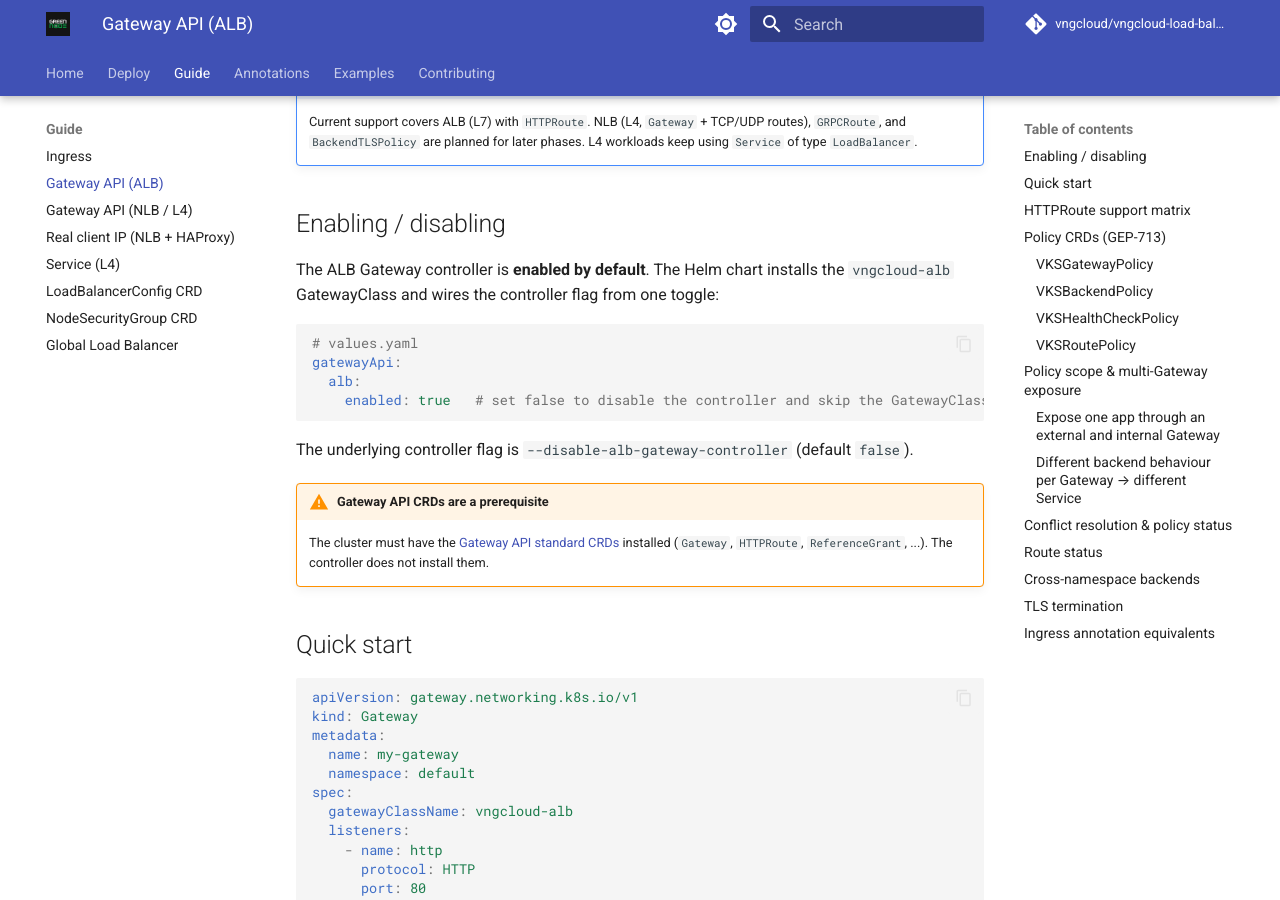
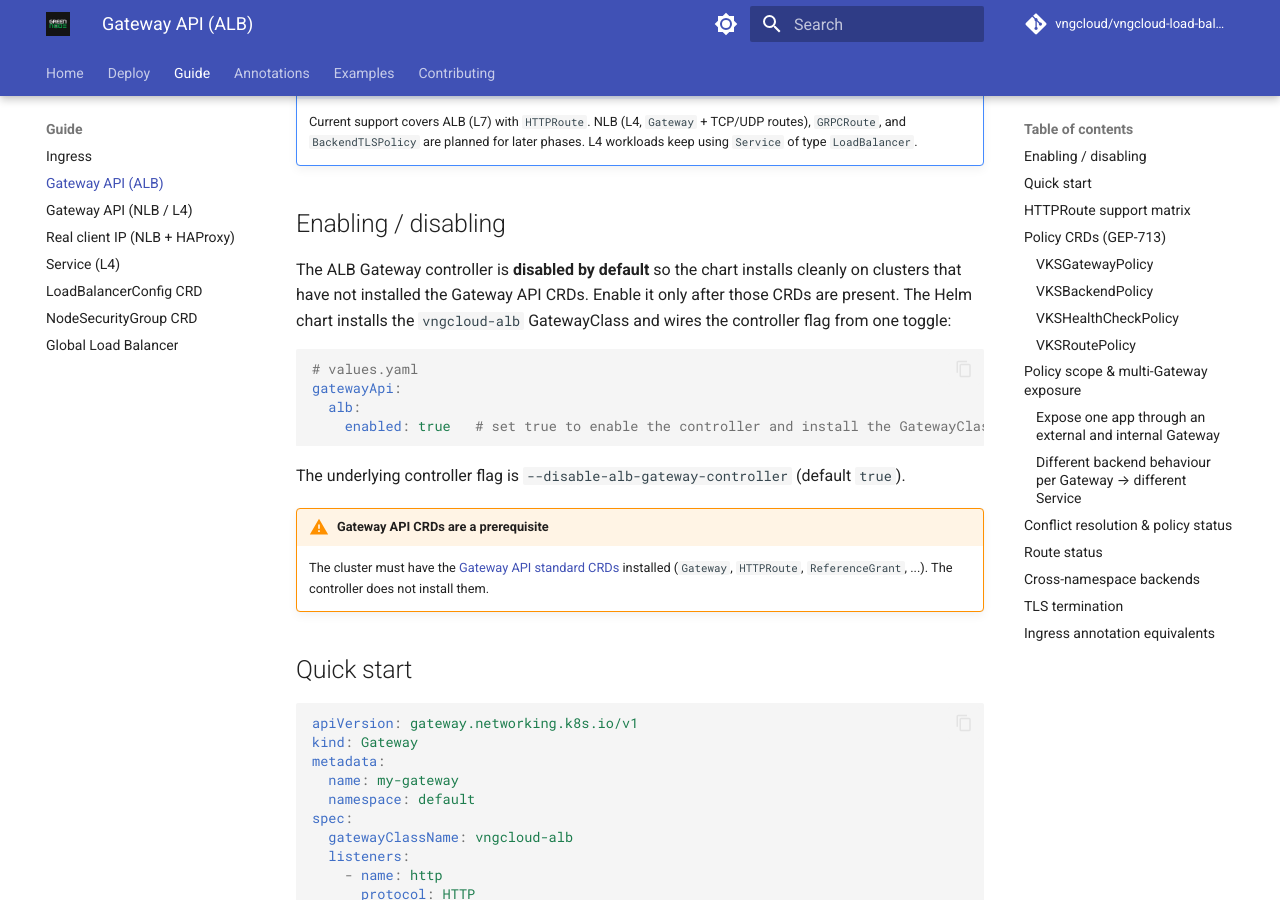
Before and after one commit to GreenNodeHub/vngcloud-load-balancer-controller, an MkDocs documentation site: the page built from docs/guide/gateway-api.md, in a window 1280 px wide and 900 px high, scrolled down 528 px. Built offline with MkDocs 1.6.1 and Material for MkDocs 9.7.7, drawn with Linux system fonts in a browser that asks for light colours; comment, search, counter and statistics services are not loaded; the version menu is left out.

Commit message:
[build] feat(gateway): disable Gateway-API by default
Default gatewayApi.alb.enabled to false and --disable-alb-gateway-controller
to true so the Helm chart installs cleanly on clusters that have not installed
the Gateway-API CRDs (GatewayClass/Gateway/HTTPRoute). NLB was already disabled.

Enabling stays one toggle (gatewayApi.alb.enabled=true) once the CRDs are present;
the deployment template already wires the flag from the value. Docs updated to
reflect the new defaults.

Co-Authored-By: Claude Opus 4.8 (1M context) <noreply@anthropic.com>

````diff
--- a/docs/guide/gateway-api.md
+++ b/docs/guide/gateway-api.md
@@ -14,16 +14,16 @@ The controller implements the [Kubernetes Gateway API](https://gateway-api.sigs.
 
 ## Enabling / disabling
 
-The ALB Gateway controller is **enabled by default**. The Helm chart installs the `vngcloud-alb` GatewayClass and wires the controller flag from one toggle:
+The ALB Gateway controller is **disabled by default** so the chart installs cleanly on clusters that have not installed the Gateway API CRDs. Enable it only after those CRDs are present. The Helm chart installs the `vngcloud-alb` GatewayClass and wires the controller flag from one toggle:
 
 ```yaml
 # values.yaml
 gatewayApi:
   alb:
-    enabled: true   # set false to disable the controller and skip the GatewayClass
+    enabled: true   # set true to enable the controller and install the GatewayClass
 ```
 
-The underlying controller flag is `--disable-alb-gateway-controller` (default `false`).
+The underlying controller flag is `--disable-alb-gateway-controller` (default `true`).
 
 !!! warning "Gateway API CRDs are a prerequisite"
     The cluster must have the [Gateway API standard CRDs](https://gateway-api.sigs.k8s.io/guides/#installing-gateway-api) installed (`Gateway`, `HTTPRoute`, `ReferenceGrant`, ...). The controller does not install them.
````
Also changed, not shown: docs/deploy/configuration.md (+2 -2 lines), 2 other files.
